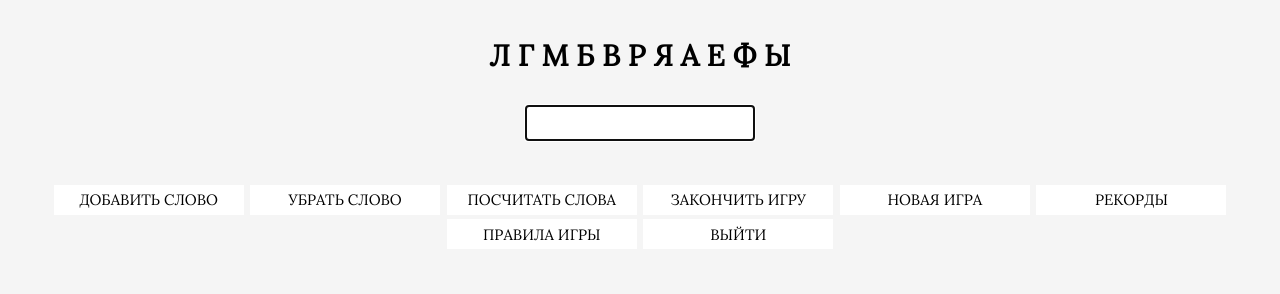
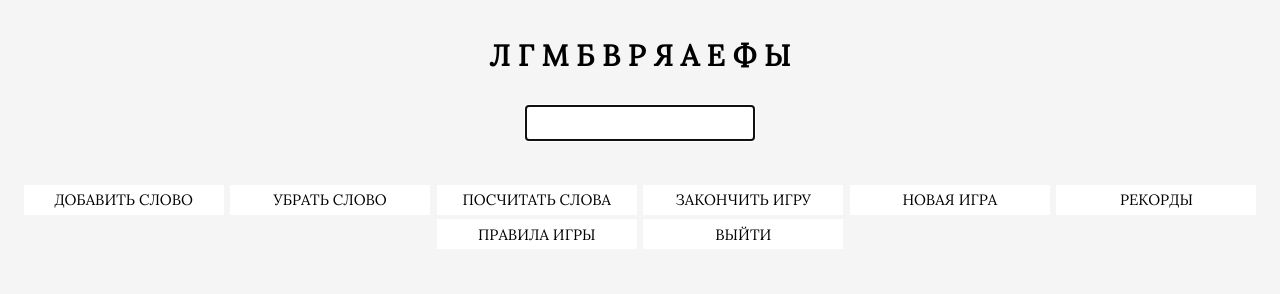
Before and after one commit to Spaceoceanoutlook/Gorynych, a Django app: page / in a window 1280 px wide. Shown: the part 207-501 px from the top of the page. Run offline with Django 4.2, Linux system fonts and the light colour scheme; a user stored in the database is signed in.

Commit message:
add icon

```diff
--- a/gorynych_project/gorynych_app/static/css/styles.css
+++ b/gorynych_project/gorynych_app/static/css/styles.css
@@ -18,10 +18,10 @@ input {
 
 button {
     background-color: white;
-    width: 190px;
+    width: 200px;
     height: 30px;
     font-size: 15px;
-    border-style: None
+    border-style: None;
 }
 
 a {
--- a/gorynych_project/gorynych_app/templates/gorynych_app/index.html
+++ b/gorynych_project/gorynych_app/templates/gorynych_app/index.html
@@ -18,6 +18,7 @@
     }
     </script>
     <title>Горыныч</title>
+    <link rel="icon" type="image/png" href="{% static 'img/gor1.png' %}">
 </head>
 <body>
     {% if request.user.is_authenticated %}
```
Also changed, not shown: gorynych_project/db.sqlite3.
